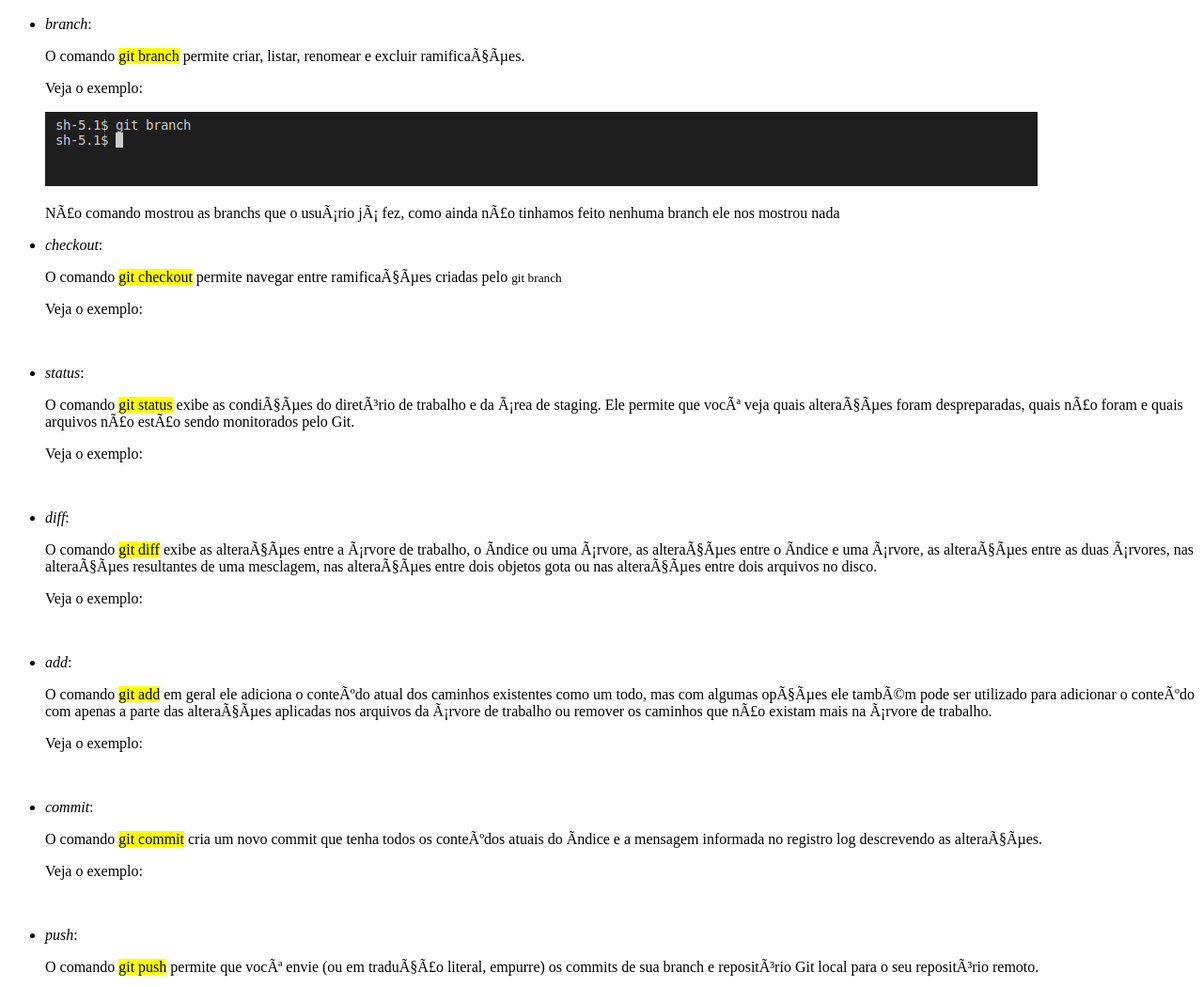
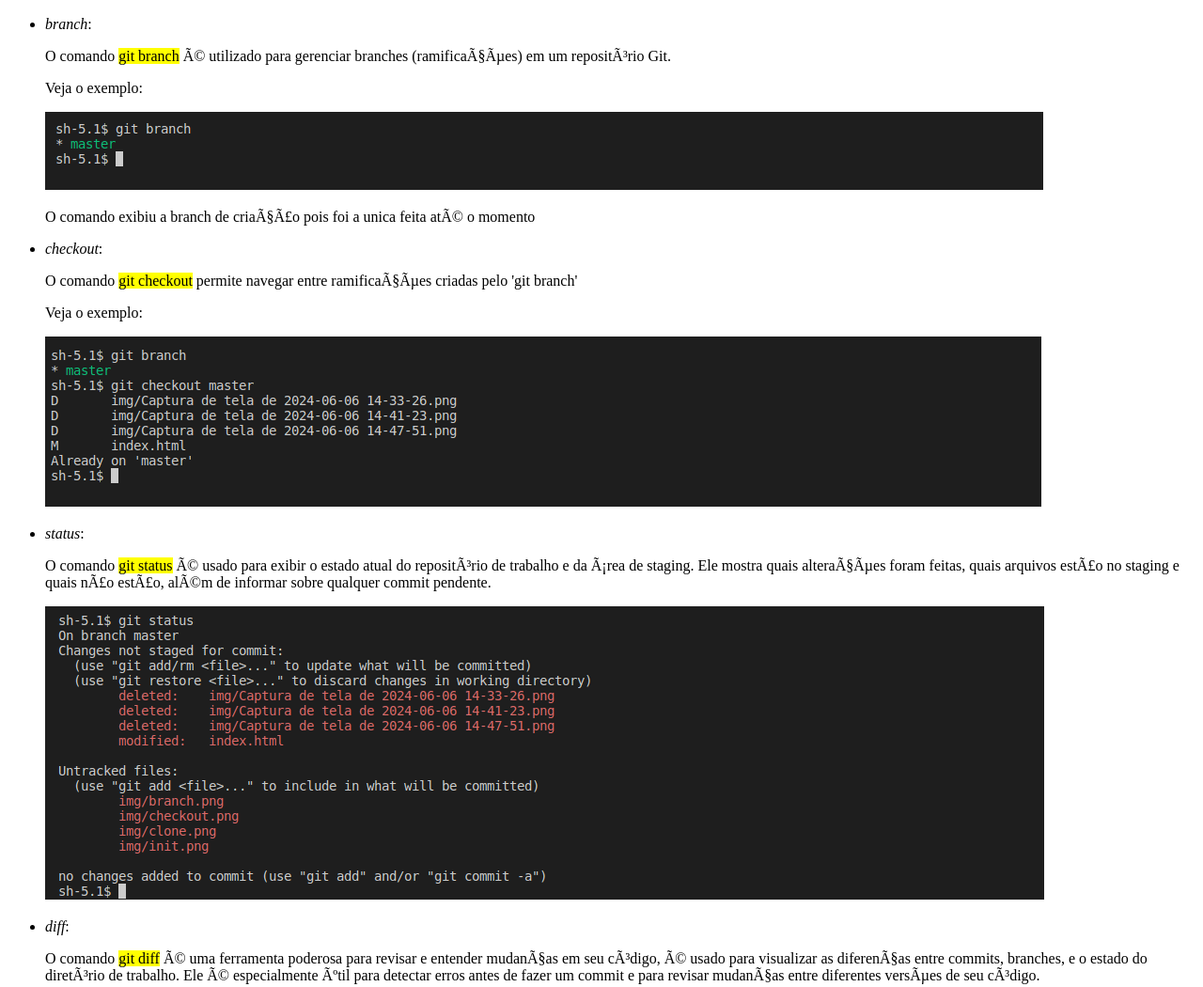
Before and after one commit to PeedroHAlmeida/Trab-ICC, a plain HTML site: page index.html in a window 1280 px wide. Shown: the part 909-1959 px from the top of the page at 94% size. Drawn offline with Linux system fonts and the light colour scheme.

Commit message:
Novo Commit

```diff
--- a/index.html
+++ b/index.html
@@ -25,7 +25,7 @@
                     repositório. A execução desse comando cria um novo subdiretório .git no diretório de trabalho atual.
                 </p>
                 <p>Veja o exemplo:</p>
-                <img src="img/Captura de tela de 2024-06-06 14-33-26.png">
+                <img src="img/init.png">
             </li>
             <li>
                 <p><i>clone</i>:</p>
@@ -35,59 +35,41 @@
                     bifurcado
                     do ramo ativo atualmente do repositório clonado .</p>
                 <p>Veja o exemplo:</p>
-                <img src="img/Captura de tela de 2024-06-06 14-41-23.png">
+                <img src="img/clone.png">
             </li>
             <li>
                 <p><i>branch</i>:</p>
-                <p>O comando <mark>git branch</mark> permite criar, listar, renomear e excluir ramificações.</p>
+                <p>O comando <mark> git branch</mark> é utilizado para gerenciar branches (ramificações) em um repositório Git.</p>
                 <p>Veja o exemplo:</p>
-                <img src="img/Captura de tela de 2024-06-06 14-47-51.png">
-                <p>Não comando mostrou as branchs que o usuário já fez, como ainda não tinhamos feito nenhuma branch ele nos mostrou nada</p>
+                <img src="img/branch.png">
+                <p>O comando exibiu a branch de criação pois foi a unica feita até o momento</p>
             </li>
             <li>
                 <p><i>checkout</i>:</p>
-                <p>O comando <mark>git checkout</mark> permite navegar entre ramificações criadas pelo <small>git
-                        branch</small>
-                </p>
+                <p>O comando <mark>git checkout</mark> permite navegar entre ramificações criadas pelo 'git branch'</p>
                 <p>Veja o exemplo:</p>
-                <img>
+                <img src="img/checkout.png">
             </li>
             <li>
                 <p><i>status</i>:</p>
-                <p>O comando <mark>git status</mark> exibe as condições do diretório de trabalho e da área de staging.
-                    Ele
-                    permite que você veja quais alterações foram despreparadas, quais não foram e quais arquivos não
-                    estão
-                    sendo
-                    monitorados pelo Git.</p>
-                <p>Veja o exemplo:</p>
-                <img>
+                <p>O comando <mark>git status</mark> é usado para exibir o estado atual do repositório de trabalho e da área de staging. Ele mostra quais alterações foram feitas, quais arquivos estão no staging e quais não estão, além de informar sobre qualquer commit pendente.</p>
+                <img src="img/status.png">
             </li>
             <li>
                 <p><i>diff</i>:</p>
-                <p>O comando <mark>git diff</mark> exibe as alterações entre a árvore de trabalho, o índice ou uma
-                    árvore,
-                    as
-                    alterações entre o índice e uma árvore, as alterações entre as duas árvores, nas alterações
-                    resultantes
-                    de
-                    uma mesclagem, nas alterações entre dois objetos gota ou nas alterações entre dois arquivos no
-                    disco.
+                <p>O comando <mark>git diff</mark> é uma ferramenta poderosa para revisar e entender mudanças em seu código, é usado para visualizar as diferenças entre commits, branches, e o estado do diretório de trabalho. Ele é especialmente útil para detectar erros antes de fazer um commit e para revisar mudanças entre diferentes versões de seu código.
                 </p>
                 <p>Veja o exemplo:</p>
-                <img>
+                <img src="img/diff.png">
             </li>
             <li>
                 <p><i>add</i>:</p>
-                <p>O comando <mark>git add</mark> em geral ele adiciona o conteúdo atual dos caminhos existentes como um
-                    todo,
-                    mas com algumas opções ele também pode ser utilizado para adicionar o conteúdo com apenas a parte
-                    das
-                    alterações aplicadas nos arquivos da árvore de trabalho ou remover os caminhos que não existam mais
-                    na
-                    árvore de trabalho.</p>
+                <p>Quando você modifica, adiciona ou exclui arquivos no diretório de trabalho, essas mudanças não são automaticamente incluídas no próximo commit. Você deve usar <mark>git add</mark> para indicar ao Git quais mudanças devem ser incluídas no próximo commit. O comando git add não faz um commit, ele apenas adiciona as mudanças ao índice (staging area).</p>
                 <p>Veja o exemplo:</p>
-                <img>
+                <img src="img/add.png">
+                <p>Para adicionar todos os arquivos modificados no diretório de trabalho ao índice, você pode usar o ponto (.):
+
+                </p>
             </li>
             <li>
                 <p><i>commit</i>:</p>
```
Also changed, not shown: img/Captura de tela de 2024-06-06 14-47-51.png (deleted), img/branch.png (added), img/checkout.png (added), img/clone.png (renamed from img/Captura de tela de 2024-06-06 14-41-23.png), img/diff.png (added), img/init.png (renamed from img/Captura de tela de 2024-06-06 14-33-26.png), img/status.png (added).
